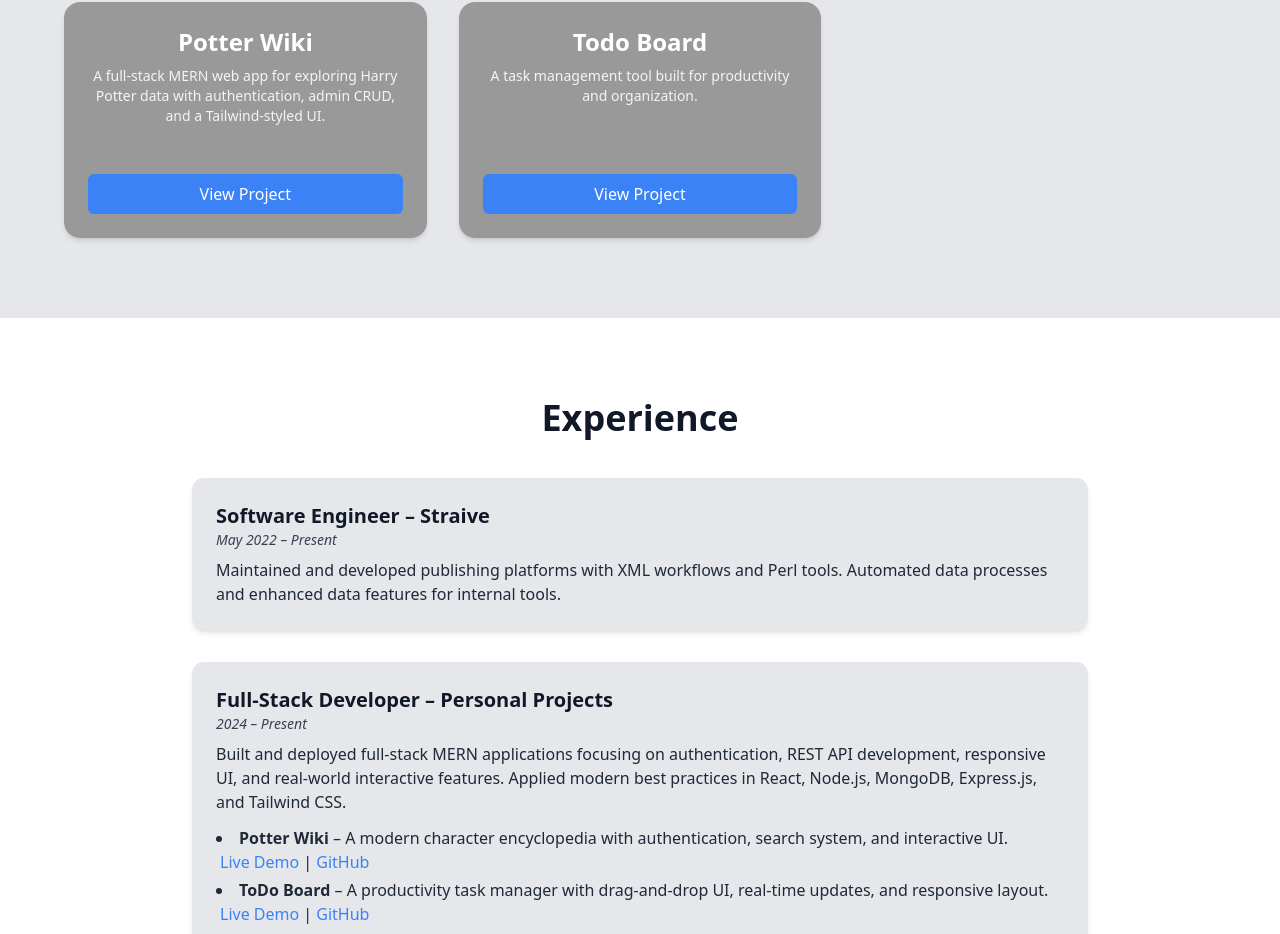
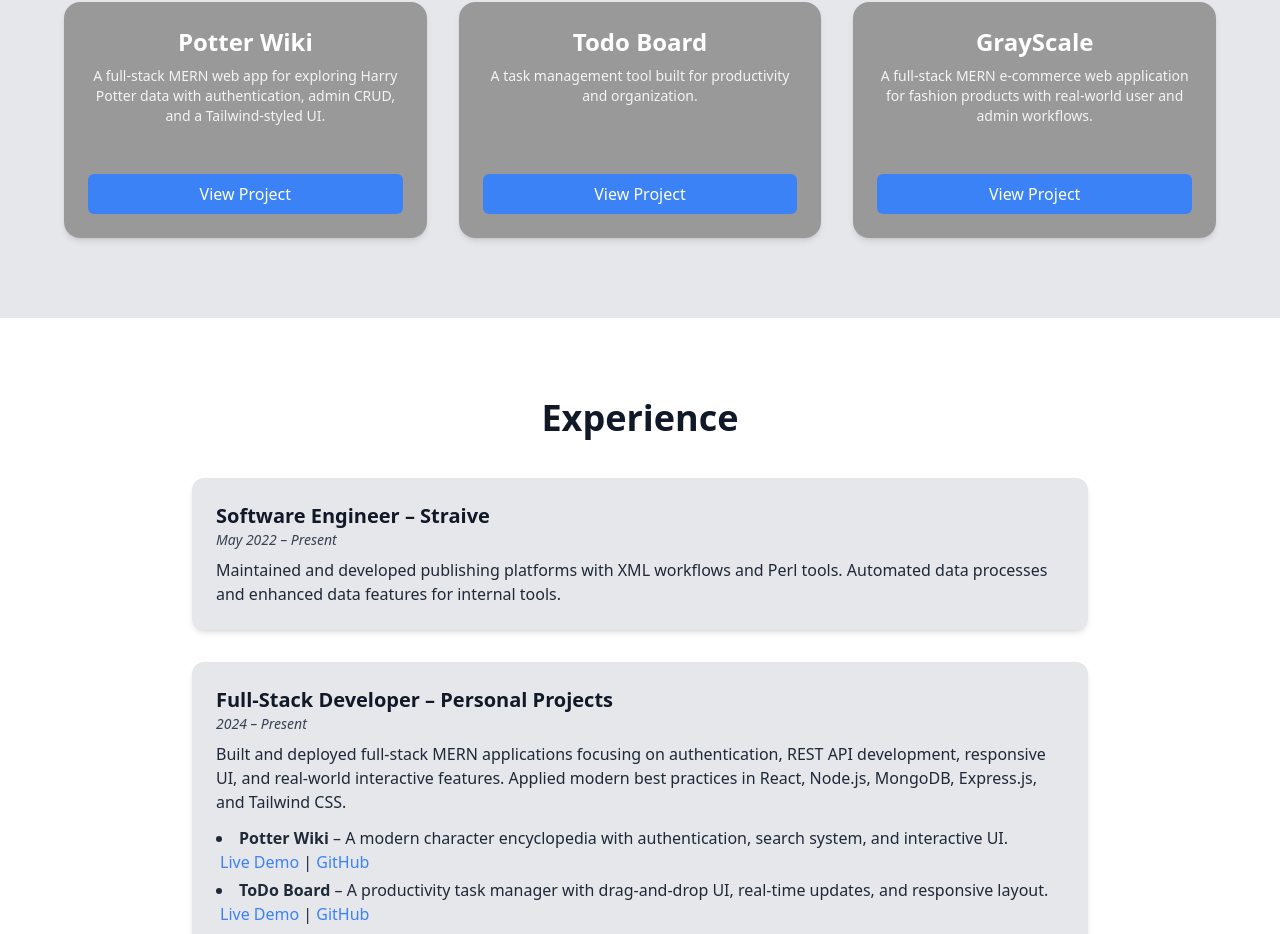
Before and after one commit to Cedric-81495/Projects, a React (Vite) app in the folder my-portfolio/: page / in a window 1280 px wide. Shown: the part 1184-2118 px from the top of the page. Built offline with nearby package versions, Linux system fonts and the light colour scheme.

Commit message:
Updated Experiece and Proejcts

```diff
--- a/my-portfolio/src/components/Experience.jsx
+++ b/my-portfolio/src/components/Experience.jsx
@@ -77,6 +77,27 @@ export default function Experience() {
                     GitHub
                   </a>
                 </li>
+                  <li>
+                  <strong>GrayScale</strong> – A full-stack MERN e-commerce web application for fashion products
+                  <br/>
+                  <a
+                    href="https://mern-grayscale.onrender.com/"
+                    target="_blank"
+                    rel="noopener noreferrer"
+                    className="text-blue-500 hover:underline ml-1"
+                  >
+                    Live Demo
+                  </a>
+                  <span> | </span>
+                  <a
+                    href="https://github.com/Cedric-81495/Projects/tree/main/GrayScale"
+                    target="_blank"
+                    rel="noopener noreferrer"
+                    className="text-blue-500 hover:underline"
+                  >
+                    GitHub
+                  </a>
+                </li>
               </ul>
             </div>
           </div>
--- a/my-portfolio/src/components/Projects.jsx
+++ b/my-portfolio/src/components/Projects.jsx
@@ -56,6 +56,29 @@ export default function Projects() {
             </div>
           </div>
 
+                    {/* GrayScale */}
+          <div className="relative bg-white dark:bg-gray-800 rounded-2xl shadow-md hover:shadow-xl transition duration-300 overflow-hidden flex flex-col">
+            <div className="absolute inset-0 bg-black bg-opacity-40"></div>
+
+            <div className="relative z-10 p-6 flex flex-col h-full">
+              <h3 className="text-2xl font-bold text-white mb-2">GrayScale</h3>
+              <p className="text-sm text-gray-100 mb-6">
+                A full-stack MERN e-commerce web application for fashion products with real-world user and admin workflows.
+              </p>
+
+              <div className="mt-auto pt-6">
+                <a
+                  href="https://mern-grayscale.onrender.com"
+                  target="_blank"
+                  rel="noopener noreferrer"
+                  className="block w-full bg-blue-500 hover:bg-blue-600 text-white py-2 rounded-md font-medium transition"
+                >
+                  View Project
+                </a>
+              </div>
+            </div>
+          </div>
+
         </div>
       </div>
     </section>
```
